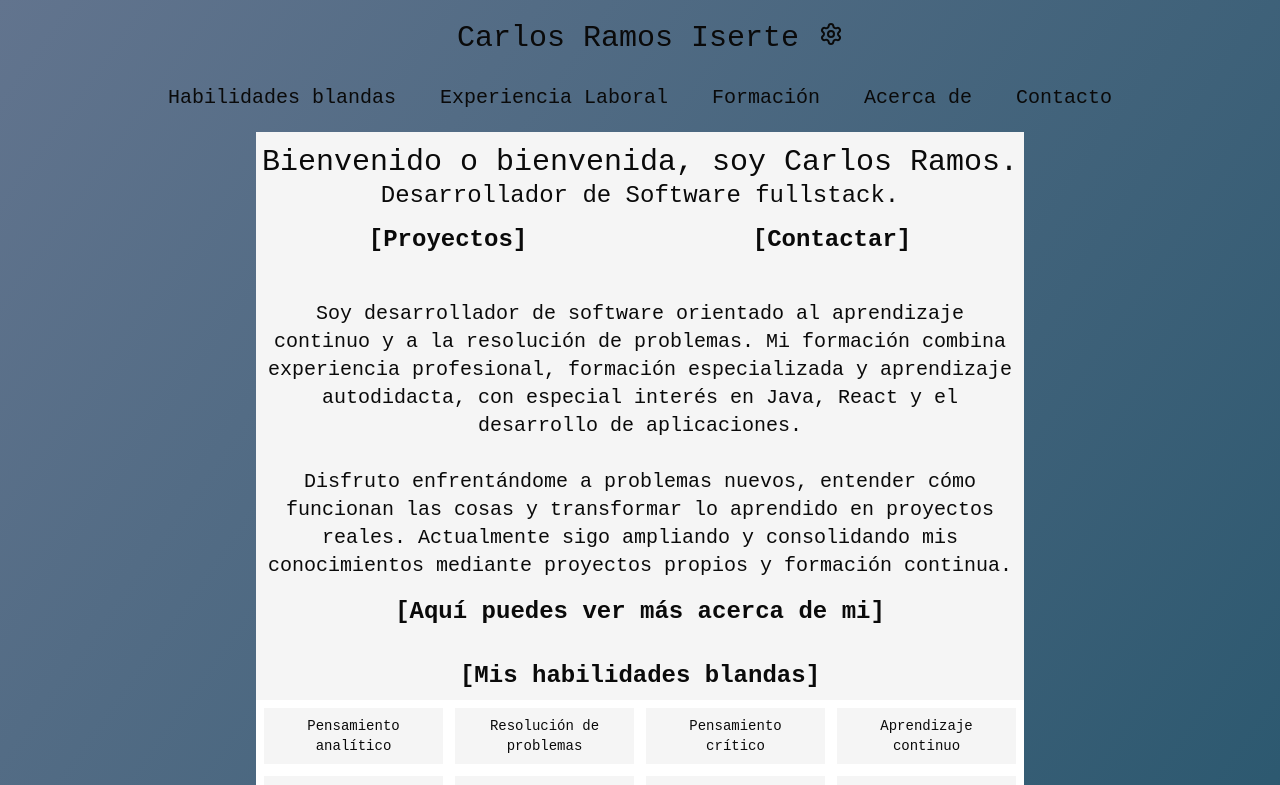
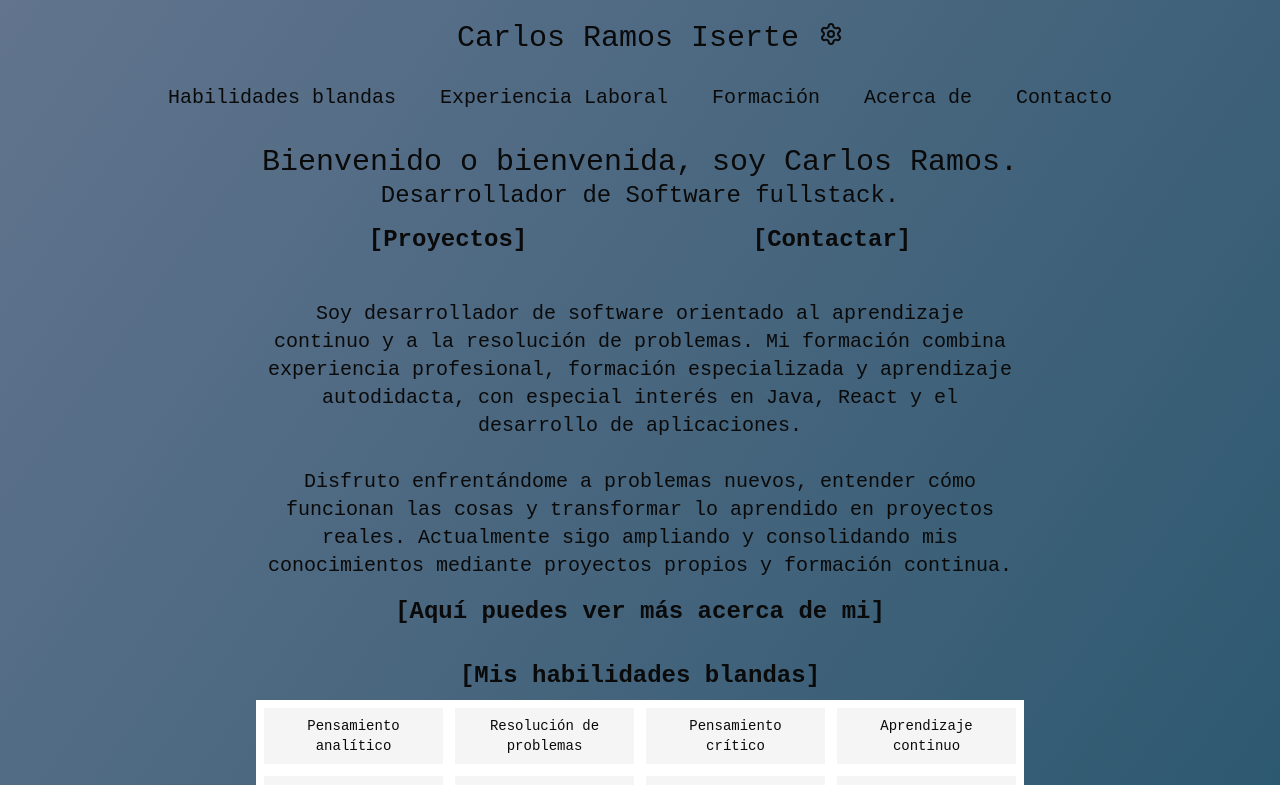
Before and after one commit to CarlosRamosDeveloper/portfolio, a React (Vite) app: page / in a window 1280 px wide. Shown: the top 785 px of the page. Built offline with nearby package versions, Linux system fonts and the light colour scheme.

Commit message:
removed bg color at FramePage

```diff
--- a/src/components/custom/FramePage.tsx
+++ b/src/components/custom/FramePage.tsx
@@ -2,8 +2,6 @@ import { type PropsWithChildren } from 'react';
 
 export const FramePage = ({ children }: PropsWithChildren) => {
   return (
-    <div className="w-full bg-accent mx-auto items-center max-w-3xl">
-      {children}
-    </div>
+    <div className="w-full mx-auto items-center max-w-3xl">{children}</div>
   );
 };
```
